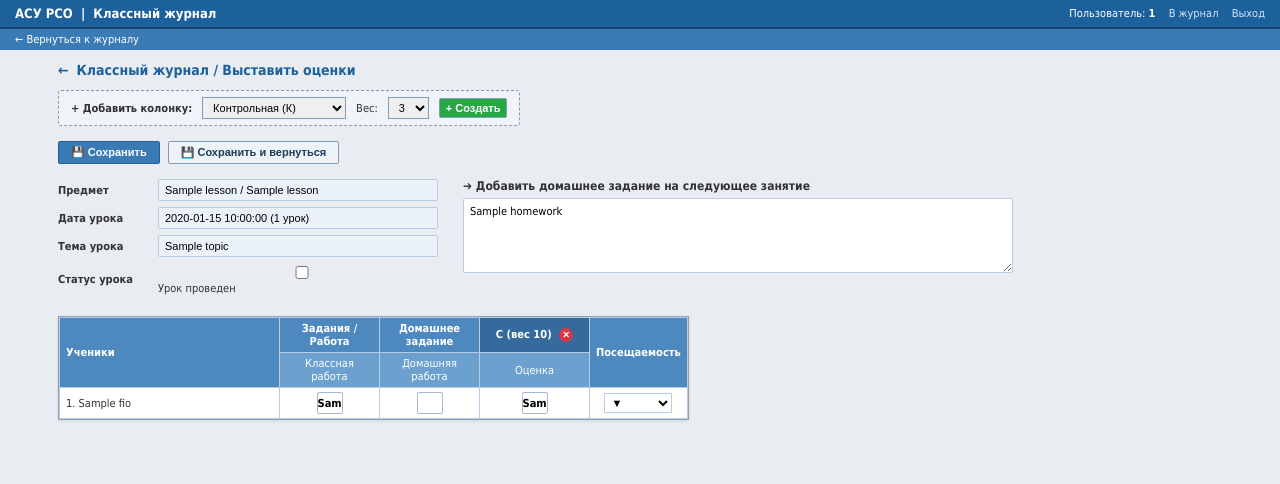
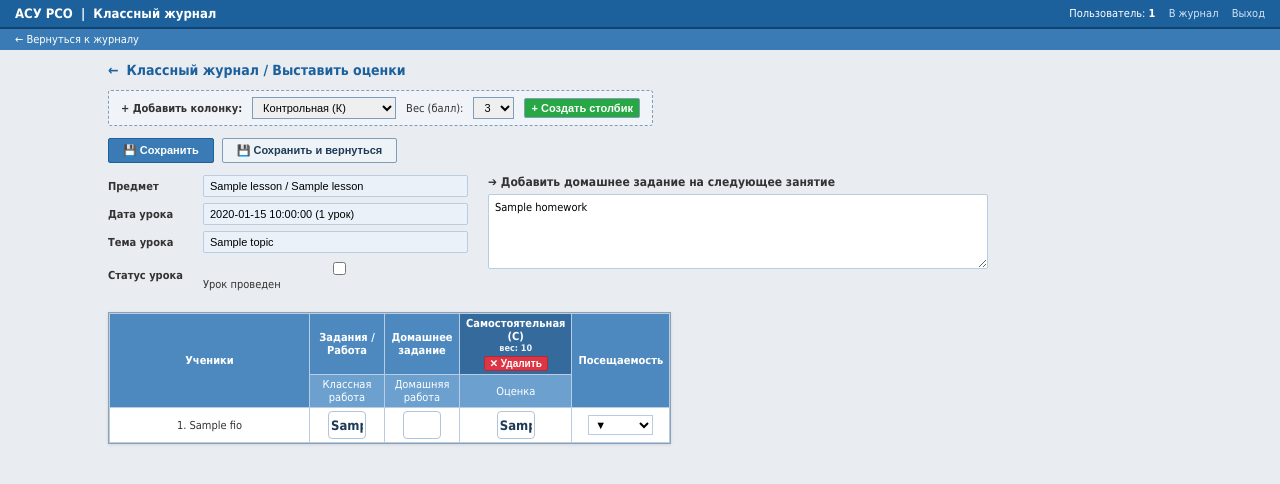
Before and after one commit to HOST-ZIZ/school-journal, a Flask app: page /lesson/1 in a window 1280 px wide. Shown: the top 484 px of the page. Run offline with Flask 3, Linux system fonts and the light colour scheme; the visitor is signed in with stand-in values (Sample User, id 1); a database or web service that is not in the repository returns one stand-in record (values such as "Sample title"); some libraries are stand-ins or nearby versions.

Commit message:
lesson_card.html

```diff
--- a/templates/lesson_card.html
+++ b/templates/lesson_card.html
@@ -2,6 +2,7 @@
 <html lang="ru">
 <head>
     <meta charset="UTF-8">
+    <meta name="viewport" content="width=device-width, initial-scale=1.0">
     <title>Классный журнал / Выставить оценки</title>
     <style>
         * { box-sizing: border-box; }
@@ -14,87 +15,85 @@
         .nav-toolbar { background: #3b7bb5; padding: 4px 15px; display: flex; gap: 12px; }
         .nav-toolbar a { color: #ffffff; text-decoration: none; font-size: 11px; }
 
-        .page-container { padding: 12px 18px; max-width: 1200px; margin: 0 auto; }
+        .page-container { padding: 12px 18px; max-width: 1100px; margin: 0 auto; }
         .back-title { font-size: 14px; font-weight: bold; color: #1c609c; display: flex; align-items: center; gap: 8px; margin-bottom: 12px; }
         .back-title a { color: #1c609c; text-decoration: none; }
 
-        .action-bar { display: flex; gap: 8px; margin-bottom: 15px; align-items: center; }
-        .btn-action { display: inline-flex; align-items: center; gap: 5px; font-size: 11px; font-weight: bold; padding: 4px 12px; border: 1px solid #7f9db9; background: #eef3f8; color: #1e3a56; cursor: pointer; border-radius: 2px; }
+        .action-bar { display: flex; gap: 8px; margin-bottom: 12px; align-items: center; }
+        .btn-action { display: inline-flex; align-items: center; gap: 5px; font-size: 11px; font-weight: bold; padding: 5px 14px; border: 1px solid #7f9db9; background: #eef3f8; color: #1e3a56; cursor: pointer; border-radius: 2px; }
         .btn-action:hover { background: #dce7f3; }
         .btn-action.primary { background: #3b7bb5; color: white; border-color: #1c609c; }
         .btn-action.primary:hover { background: #1c609c; }
 
-        .info-homework-grid { display: flex; gap: 25px; margin-bottom: 15px; flex-wrap: wrap; }
-        .info-block { width: 380px; }
+        .info-homework-grid { display: flex; gap: 20px; margin-bottom: 15px; flex-wrap: wrap; }
+        .info-block { width: 360px; }
         .info-row { display: flex; align-items: center; margin-bottom: 6px; }
-        .info-label { width: 100px; font-weight: bold; color: #333; }
+        .info-label { width: 95px; font-weight: bold; color: #333; }
         .info-field { flex: 1; }
         .info-field input { width: 100%; padding: 4px 6px; font-size: 11px; border: 1px solid #b8cce4; background: #eaf1f8; border-radius: 2px; }
 
-        .homework-block { flex: 1; min-width: 350px; max-width: 550px; }
+        .homework-block { flex: 1; min-width: 320px; max-width: 500px; }
         .homework-title { font-size: 12px; font-weight: bold; color: #333; margin-bottom: 5px; }
         .homework-block textarea { width: 100%; height: 75px; padding: 6px; font-family: Tahoma, Arial, sans-serif; font-size: 11px; border: 1px solid #b8cce4; border-radius: 2px; resize: vertical; }
 
-        /* Панель добавления контрольной/самостоятельной работы */
-        .add-work-panel { background: #f0f4f9; border: 1px dashed #7f9db9; padding: 6px 12px; border-radius: 3px; margin-bottom: 15px; display: inline-flex; align-items: center; gap: 10px; }
+        /* Панель создания проверочной работы */
+        .add-work-panel { background: #f0f4f9; border: 1px dashed #7f9db9; padding: 6px 12px; border-radius: 3px; margin-bottom: 12px; display: inline-flex; align-items: center; gap: 10px; }
         .add-work-panel select, .add-work-panel button { padding: 3px 6px; font-size: 11px; border: 1px solid #7f9db9; }
         .btn-add-col { background: #28a745; color: #fff; border: 1px solid #1e7e34; font-weight: bold; cursor: pointer; border-radius: 2px; }
 
-        /* Компактная таблица (Фото 13) */
+        /* Таблица в стиле АСУ РСО (ФОТО 13, 14) */
         .table-wrap { display: inline-block; background: #fff; border: 1px solid #8ba0b5; box-shadow: 0 1px 3px rgba(0,0,0,0.1); max-width: 100%; overflow-x: auto; }
-        table.grades-table { border-collapse: collapse; min-width: 600px; }
-        table.grades-table th, table.grades-table td { border: 1px solid #b8cce4; padding: 4px 6px; font-size: 11px; }
+        table.grades-table { border-collapse: collapse; }
+        table.grades-table th, table.grades-table td { border: 1px solid #b8cce4; padding: 3px 6px; font-size: 11px; text-align: center; }
 
-        th.col-students { background: #4d88be; color: white; width: 220px; text-align: left; font-weight: bold; }
-        th.col-work { background: #4d88be; color: white; width: 100px; text-align: center; font-weight: bold; }
-        th.col-extra { background: #356b9c; color: white; width: 110px; text-align: center; font-weight: bold; }
+        th.col-students { background: #4d88be; color: white; width: 200px; text-align: left; font-weight: bold; }
+        th.col-work { background: #4d88be; color: white; width: 75px; text-align: center; font-weight: bold; }
+        th.col-extra { background: #356b9c; color: white; width: 95px; text-align: center; font-weight: bold; position: relative; }
         th.col-attend { background: #4d88be; color: white; width: 75px; text-align: center; font-weight: bold; }
 
-        .sub-header { background: #6ba0cf; color: white; font-weight: normal; font-size: 10px; text-align: center; padding: 3px; }
+        .sub-header { background: #6ba0cf; color: white; font-weight: normal; font-size: 10px; padding: 3px; }
 
-        td.cell-student { text-align: left; background: #fff; }
+        td.cell-student { text-align: left; background: #fff; font-weight: normal; }
 
-        /* Аккуратные ячейки ввода оценок (как на Фото 13) */
-        td.cell-mark { text-align: center; background: #fff; width: 100px; }
-        input.asu-grade-input {
-            width: 26px;
-            height: 22px;
+        /* ПОЛЕ ОЦЕНКИ В СТИЛЕ СЕТЕВОГО ГОРОДА (ФОТО 14) */
+        td.cell-mark { background: #fff; padding: 4px; }
+        input.asu-grade-box {
+            width: 38px;
+            height: 28px;
             text-align: center;
-            font-size: 11px;
+            font-size: 13px;
             font-weight: bold;
             font-family: Tahoma, Arial, sans-serif;
-            border: 1px solid #a4b9cf;
-            border-radius: 2px;
+            color: #1e3a56;
+            border: 1.5px solid #b0c5da;
+            border-radius: 4px;
             background: #ffffff;
             outline: none;
-            padding: 0;
+            cursor: pointer;
+            transition: all 0.15s ease;
+        }
+        input.asu-grade-box:focus {
+            border-color: #1c609c;
+            background: #fffde7;
+            box-shadow: 0 0 4px rgba(28,96,156,0.4);
+        }
+
+        /* Кнопка удаления колонки в заголовке */
+        .btn-del-header {
+            display: inline-block;
+            background: #dc3545;
+            color: #ffffff;
+            border: 1px solid #b02a37;
+            border-radius: 2px;
+            font-size: 10px;
+            font-weight: bold;
+            padding: 1px 5px;
+            margin-top: 3px;
             cursor: pointer;
         }
-        input.asu-grade-input:focus {
-            border-color: #1c609c;
-            background: #fffde7;
-            box-shadow: 0 0 3px rgba(28,96,156,0.5);
-        }
+        .btn-del-header:hover { background: #bb2d3b; }
 
-        /* Компактный выбор посещаемости справа (Фото 13) */
-        td.cell-attend { text-align: center; width: 75px; background: #fdfdfd; }
-        td.cell-attend select { width: 68px; font-size: 11px; padding: 2px; border: 1px solid #b8cce4; background: #fff; }
-
-        .btn-del-col {
-            background: #dc3545;
-            color: #fff;
-            border: none;
-            border-radius: 50%;
-            width: 14px;
-            height: 14px;
-            font-size: 9px;
-            font-weight: bold;
-            cursor: pointer;
-            line-height: 14px;
-            padding: 0;
-            margin-left: 4px;
-            vertical-align: middle;
-        }
+        td.cell-attend select { width: 65px; font-size: 11px; padding: 2px; border: 1px solid #b8cce4; background: #fff; }
 
         .flash-msg { background: #d4edda; color: #155724; border: 1px solid #c3e6cb; padding: 6px 12px; margin-bottom: 12px; font-size: 12px; }
     </style>
@@ -136,7 +135,7 @@
             <option value="control">Контрольная (К)</option>
             <option value="test">Самостоятельная (С)</option>
         </select>
-        <span>Вес:</span>
+        <span>Вес (балл):</span>
         <select name="work_weight">
             <option value="1">1</option>
             <option value="2">2</option>
@@ -144,7 +143,7 @@
             <option value="4">4</option>
             <option value="5">5</option>
         </select>
-        <button type="submit" class="btn-add-col">+ Создать</button>
+        <button type="submit" class="btn-add-col">+ Создать столбик</button>
     </form>
 
     <form method="POST" action="/lesson/{{ lesson.id }}" id="lessonCardForm">
@@ -192,7 +191,6 @@
             </div>
         </div>
 
-        <!-- ТАБЛИЦА ОЦЕНОК (Порядок: Ученики -> Классная работа -> ДЗ -> Доп. работы -> Посещаемость) -->
         <div class="table-wrap">
             <table class="grades-table">
                 <thead>
@@ -200,12 +198,16 @@
                         <th rowspan="2" class="col-students">Ученики</th>
                         <th class="col-work">Задания / Работа</th>
                         <th class="col-work">Домашнее задание</th>
+
+                        <!-- Проверочные работы с кнопкой удаления в шапке -->
                         {% for w in extra_works %}
                             <th class="col-extra">
-                                <span>{% if w.lesson_type == 'control' %}К{% else %}С{% endif %} (вес {{ w.weight }})</span>
-                                <button type="button" class="btn-del-col" title="Удалить" onclick="deleteWorkColumn('{{ w.id }}')">✕</button>
+                                <div>{% if w.lesson_type == 'control' %}Контрольная (К){% else %}Самостоятельная (С){% endif %}</div>
+                                <div style="font-size: 9px; opacity: 0.9;">вес: {{ w.weight }}</div>
+                                <button type="button" class="btn-del-header" onclick="deleteCol('{{ w.id }}')">✕ Удалить</button>
                             </th>
                         {% endfor %}
+
                         <th rowspan="2" class="col-attend">Посещаемость</th>
                     </tr>
                     <tr>
@@ -219,37 +221,36 @@
                 <tbody>
                     {% for st in students %}
                         <tr>
-                            <!-- 1. Ученик -->
                             <td class="cell-student">{{ loop.index }}. {{ st.fio }}</td>
 
-                            <!-- 2. Классная работа -->
+                            <!-- Классная работа (аккуратный бокс из ФОТО 14) -->
                             <td class="cell-mark">
                                 <input type="text"
                                        name="class_grade_{{ st.id }}"
-                                       class="asu-grade-input col-group-class"
+                                       class="asu-grade-box col-group-class"
                                        data-col-class="col-group-class"
                                        value="{{ lesson_grades.get((st.id, lesson.id, 'class'), '') }}"
                                        maxlength="2"
                                        autocomplete="off">
                             </td>
 
-                            <!-- 3. Домашняя работа -->
+                            <!-- Домашняя работа (аккуратный бокс из ФОТО 14) -->
                             <td class="cell-mark">
                                 <input type="text"
                                        name="hw_grade_{{ st.id }}"
-                                       class="asu-grade-input col-group-hw"
+                                       class="asu-grade-box col-group-hw"
                                        data-col-class="col-group-hw"
                                        value="{{ lesson_grades.get((st.id, lesson.id, 'homework'), '') }}"
                                        maxlength="2"
                                        autocomplete="off">
                             </td>
 
-                            <!-- 4. Дополнительные проверочные работы -->
+                            <!-- Дополнительные колонки КР / СР -->
                             {% for w in extra_works %}
                                 <td class="cell-mark">
                                     <input type="text"
                                            name="work_grade_{{ w.id }}_{{ st.id }}"
-                                           class="asu-grade-input col-group-{{ w.id }}"
+                                           class="asu-grade-box col-group-{{ w.id }}"
                                            data-col-class="col-group-{{ w.id }}"
                                            value="{{ lesson_grades.get((st.id, w.id, 'class'), '') }}"
                                            maxlength="2"
@@ -257,7 +258,7 @@
                                 </td>
                             {% endfor %}
 
-                            <!-- 5. Посещаемость (компактно справа) -->
+                            <!-- Посещаемость -->
                             <td class="cell-attend">
                                 {% set cur_att = lesson_grades.get((st.id, lesson.id, 'class'), '') %}
                                 <select name="attend_{{ st.id }}">
@@ -275,14 +276,14 @@
     </form>
 </div>
 
-<form id="deleteColForm" method="POST" action="/lesson/{{ lesson.id }}" style="display: none;">
-    <input type="hidden" name="action" value="delete_work_column">
-    <input type="hidden" name="del_lesson_id" id="delLessonIdInput">
+<!-- Форма удаления проверочной колонки -->
+<form id="deleteColForm" method="POST" action="" style="display: none;">
+    <input type="hidden" name="redirect_to" value="lesson">
 </form>
 
 <script>
     // Автопереход вниз при вводе оценки
-    document.querySelectorAll('.asu-grade-input').forEach(input => {
+    document.querySelectorAll('.asu-grade-box').forEach(input => {
         input.addEventListener('input', function() {
             let val = this.value.trim().toUpperCase();
             this.value = val;
@@ -314,10 +315,12 @@
         });
     });
 
-    function deleteWorkColumn(colId) {
-        if (confirm("Удалить этот столбик работы и все выставленные в нём оценки?")) {
-            document.getElementById('delLessonIdInput').value = colId;
-            document.getElementById('deleteColForm').submit();
+    // Функция удаления проверочной колонки
+    function deleteCol(colId) {
+        if (confirm("Удалить этот проверочный столбик и все оценки в нём?")) {
+            const form = document.getElementById('deleteColForm');
+            form.action = '/lesson/delete/' + colId;
+            form.submit();
         }
     }
 </script>
```
